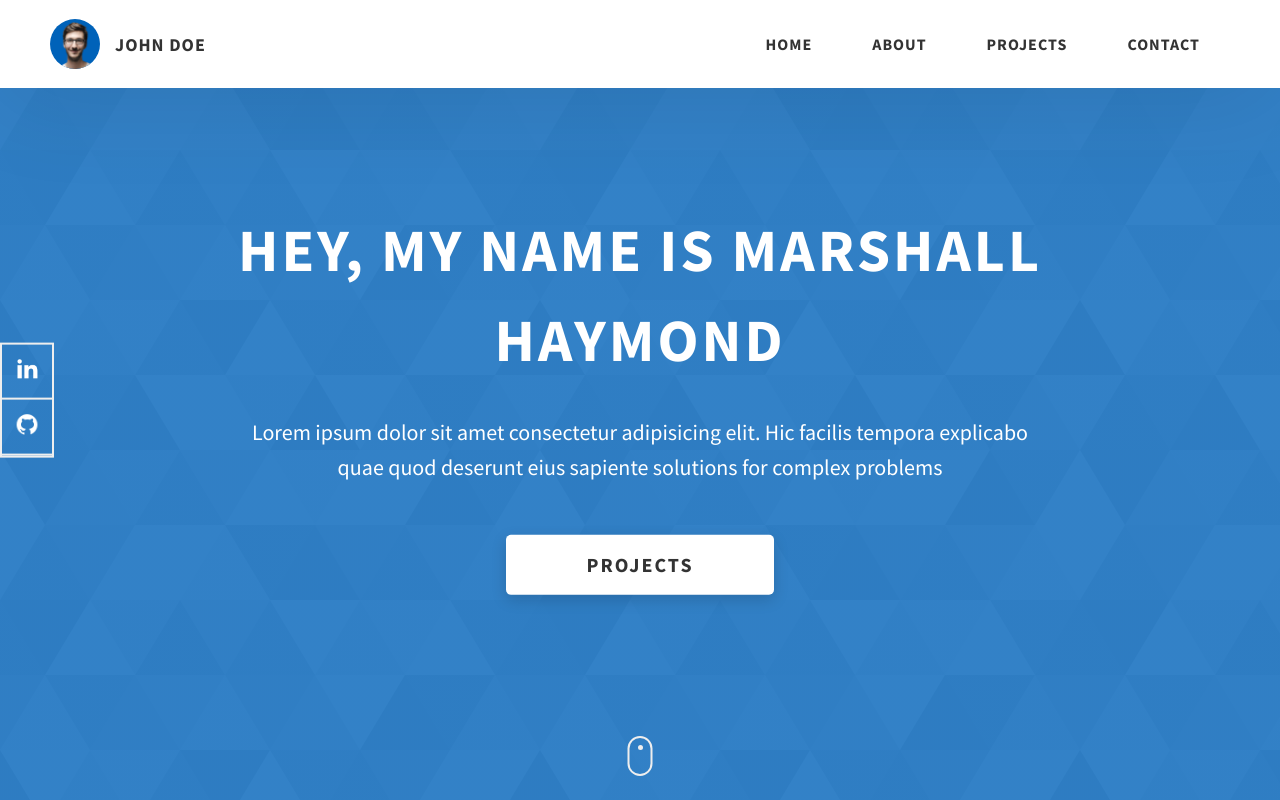
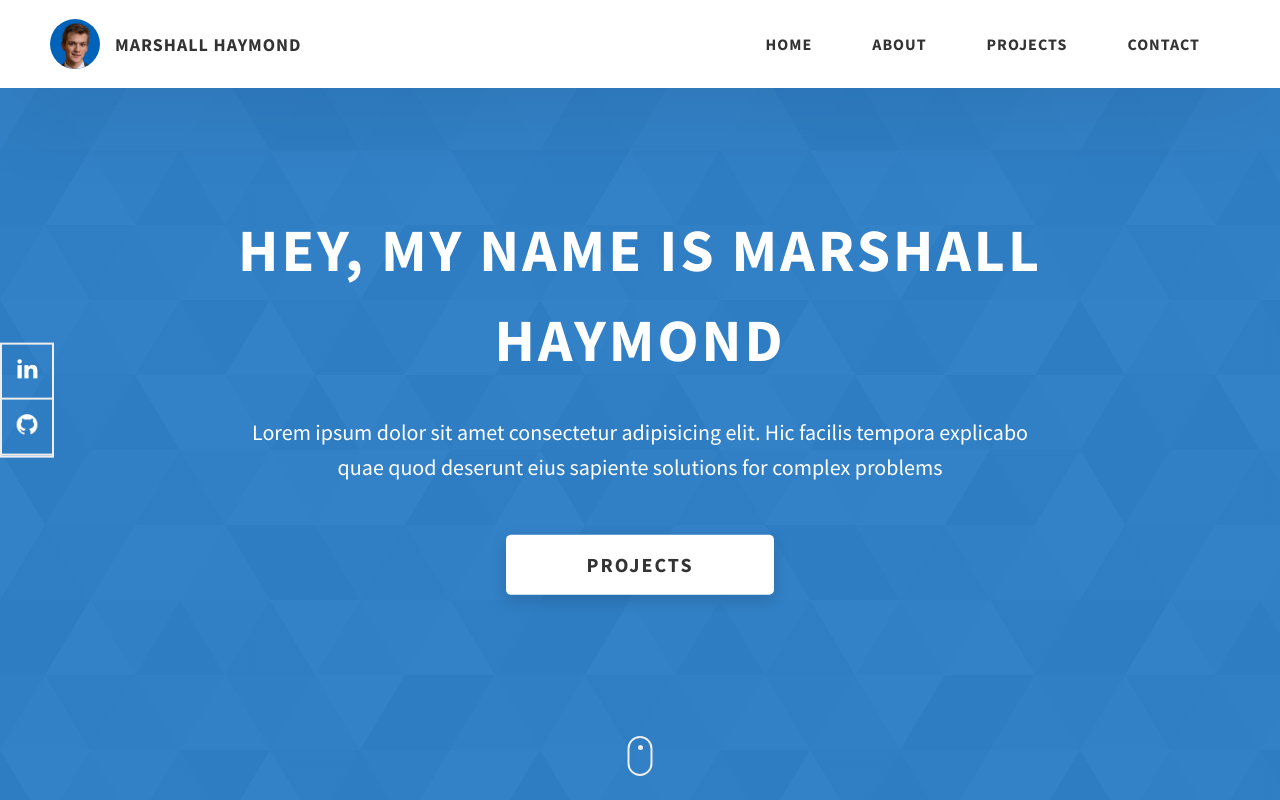
Before and after one commit to HaymondM/Marshall_Haymond_Portfolio, an Angular app: page / in a window 1280 px wide. Shown: the top 800 px of the page. Built offline with nearby package versions, Linux system fonts and the light colour scheme.

Commit message:
Fixed formating in html

```diff
--- a/src/app/app.component.html
+++ b/src/app/app.component.html
@@ -20,12 +20,12 @@
         <div class="header__logo-container">
           <div class="header__logo-img-cont">
             <img
-              src="./assets/png/john-doe.png"
+              src="./assets/png/marshall-hay.png"
               alt="Ram Maheshwari Logo Image"
               class="header__logo-img"
             />
           </div>
-          <span class="header__logo-sub">John Doe</span>
+          <span class="header__logo-sub">Marshall Haymond</span>
         </div>
         <div class="header__main">
           <ul class="header__links">
@@ -330,7 +330,7 @@
             </div>
           </div>
           <div class="main-footer__row main-footer__row-2">
-            <h4 class="heading heading-sm text-lt">John Doe</h4>
+            <h4 class="heading heading-sm text-lt">Marshall Haymond</h4>
             <p class="main-footer__short-desc">
               Lorem ipsum dolor sit amet consectetur adipisicing elit facilis
               tempora explicabo quae quod deserunt
```
Also changed, not shown: src/assets/png/john-doe.png (deleted), src/assets/png/marshall-hay.png (added).
